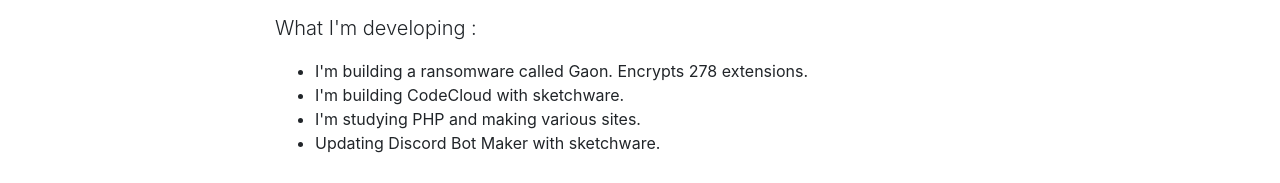
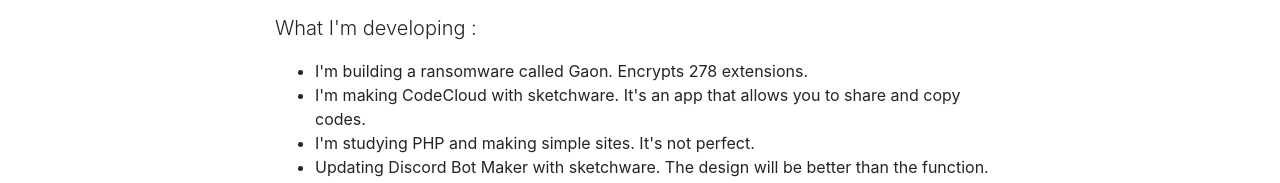
Before and after one commit to chtmdekf/gaon, a website with bundled scripts: page index.html in a window 1280 px wide. Shown: the part 617-800 px from the top of the page. Built offline with nearby package versions, Linux system fonts and the light colour scheme.

Commit message:
Update index.html

```diff
--- a/index.html
+++ b/index.html
@@ -57,9 +57,9 @@
 <p class="lead">What I'm developing :</p>
           <ul>
             <li>I'm building a ransomware called Gaon. Encrypts 278 extensions.</li>
-            <li>I'm building CodeCloud with sketchware.</li>
-            <li>I'm studying PHP and making various sites.</li>
-            <li>Updating Discord Bot Maker with sketchware.</li>
+            <li>I'm making CodeCloud with sketchware. It's an app that allows you to share and copy codes.</li>
+            <li>I'm studying PHP and making simple sites. It's not perfect.</li>
+            <li>Updating Discord Bot Maker with sketchware. The design will be better than the function.</li>
           </ul>
         </div>
       </div>
```
